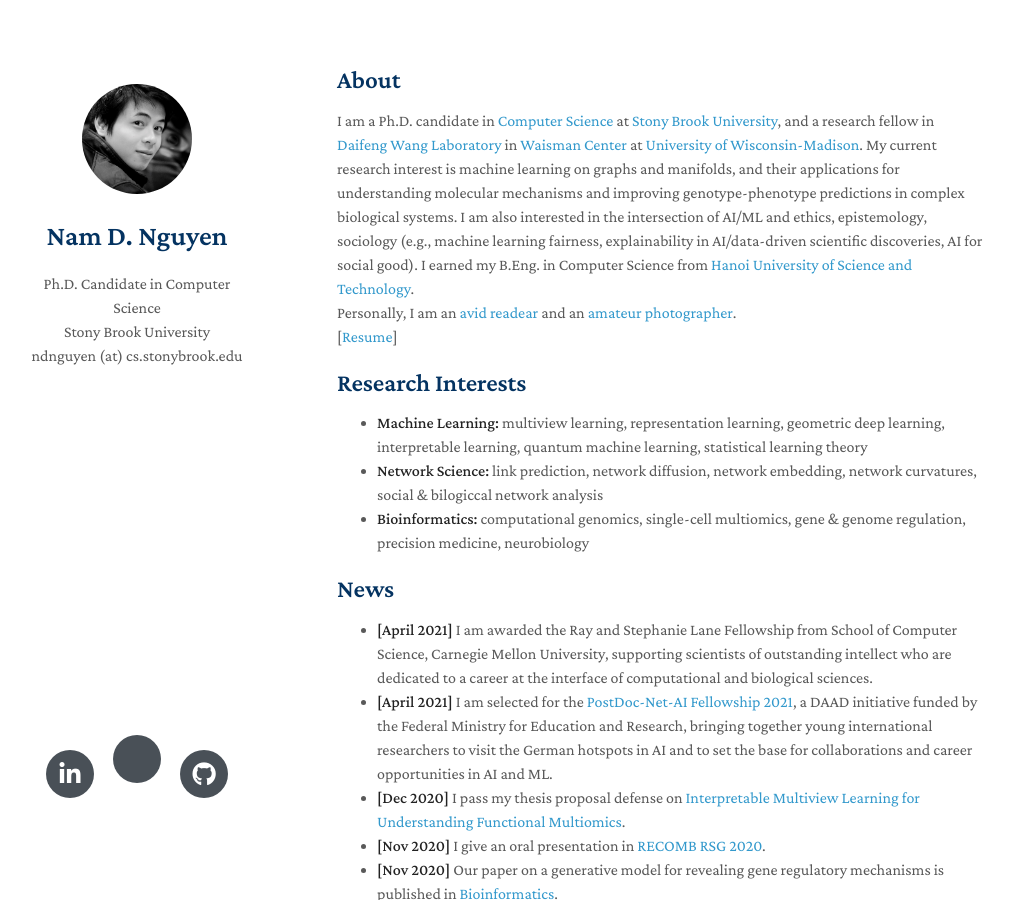
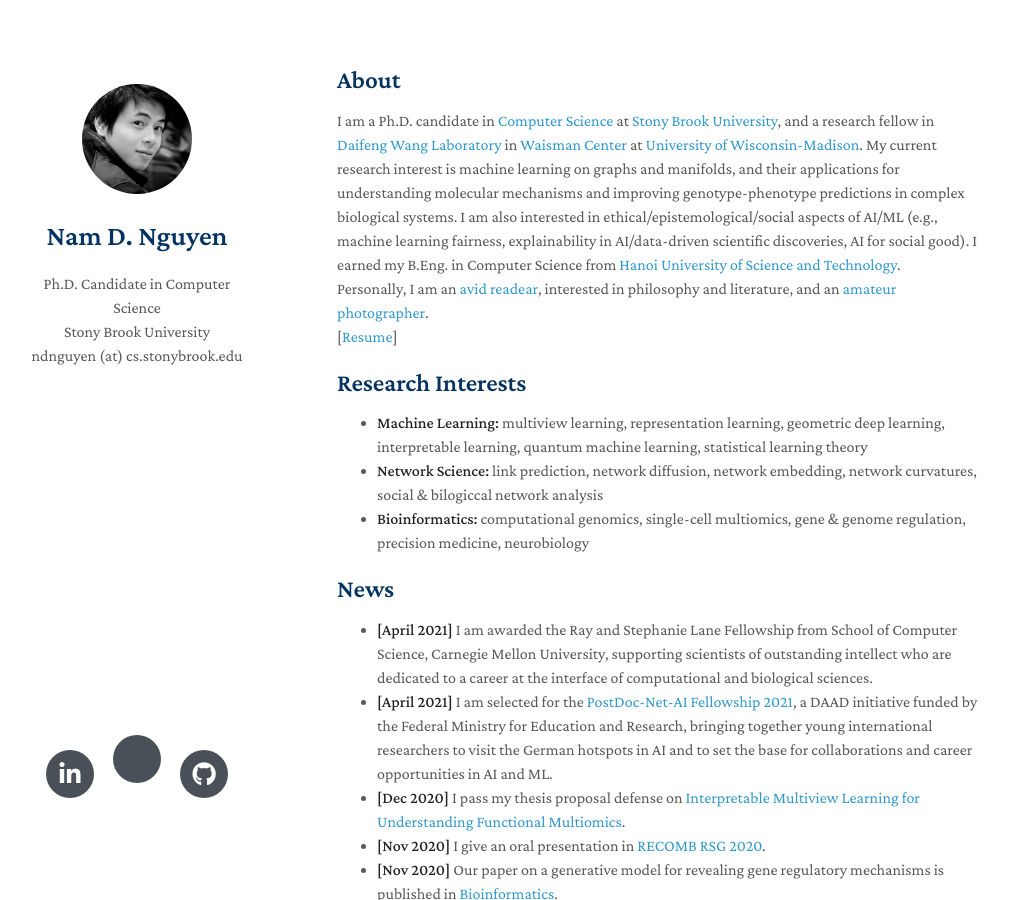
Before and after one commit to MaximHelio/MaximHelio.github.io, a Jekyll site: the page built from index.md, in a window 1280 px wide and 900 px high. Shown: the whole window, without its empty margins (133-1146 px from the left). Built offline with Jekyll 4.4.1, drawn with Linux system fonts in a browser that asks for light colours; nearby versions of some CDN libraries; a style sheet for code colours, icons or effects is not loaded; our own code applies the rules of GitHub Pages for plain Markdown files.

Commit message:
Update index.md

```diff
--- a/index.md
+++ b/index.md
@@ -3,9 +3,9 @@ layout: homepage
 ---
 ## About
 
-I am a Ph.D. candidate in [Computer Science](https://cs.stonybrook.edu/) at [Stony Brook University](https://stonybrook.edu/), and a research fellow in [Daifeng Wang Laboratory](https://daifengwanglab.org) in [Waisman Center](https://www.waisman.wisc.edu) at [University of Wisconsin-Madison](http://www.wisc.edu). My current research interest is machine learning on graphs and manifolds, and their applications for understanding molecular mechanisms and improving genotype-phenotype predictions in complex biological systems. I am also interested in the intersection of AI/ML and ethics, epistemology, sociology (e.g., machine learning fairness, explainability in AI/data-driven scientific discoveries, AI for social good). I earned my B.Eng. in Computer Science from [Hanoi University of Science and Technology](https://hust.edu.vn).
+I am a Ph.D. candidate in [Computer Science](https://cs.stonybrook.edu/) at [Stony Brook University](https://stonybrook.edu/), and a research fellow in [Daifeng Wang Laboratory](https://daifengwanglab.org) in [Waisman Center](https://www.waisman.wisc.edu) at [University of Wisconsin-Madison](http://www.wisc.edu). My current research interest is machine learning on graphs and manifolds, and their applications for understanding molecular mechanisms and improving genotype-phenotype predictions in complex biological systems. I am also interested in ethical/epistemological/social aspects of AI/ML (e.g., machine learning fairness, explainability in AI/data-driven scientific discoveries, AI for social good). I earned my B.Eng. in Computer Science from [Hanoi University of Science and Technology](https://hust.edu.vn).
 <br>
-Personally, I am an [avid readear](https://www.goodreads.com/user/show/19504526-tran-ki-nam) and an [amateur photographer](https://500px.com/p/tkn?view=photos).
+Personally, I am an [avid readear](https://www.goodreads.com/user/show/19504526-tran-ki-nam), interested in philosophy and literature, and an [amateur photographer](https://500px.com/p/tkn?view=photos).
 <br>
 [[Resume](./assets/Nam_Nguyen_Resume (2).pdf)]
 
```
